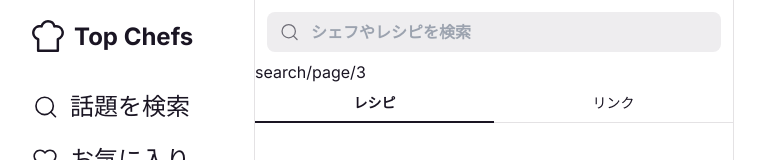
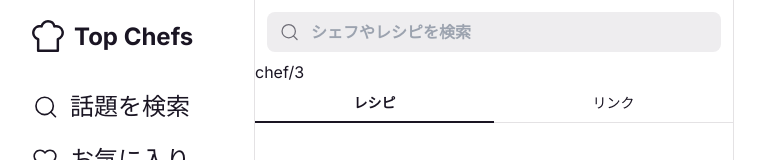
Before and after one commit to qin-team-recipe/01-frontend, a Next.js app: page /chef/3 in a window 1280 px wide. Shown: the top 160 px of the page, without its empty margins (267-1032 px from the left). Built offline with nearby package versions, Linux system fonts and the light colour scheme.

Commit message:
chef/params.target

```diff
--- a/src/app/(top)/chef/[target]/page.tsx
+++ b/src/app/(top)/chef/[target]/page.tsx
@@ -11,7 +11,7 @@ const dummyData = [
 export default function Page({ params }: { params: { target: string } }) {
   return (
     <main className={styles.page}>
-      <div>search/page/{params.target}</div>
+      <div>chef/{params.target}</div>
       <TabBar data={dummyData} />
     </main>
   );
```
